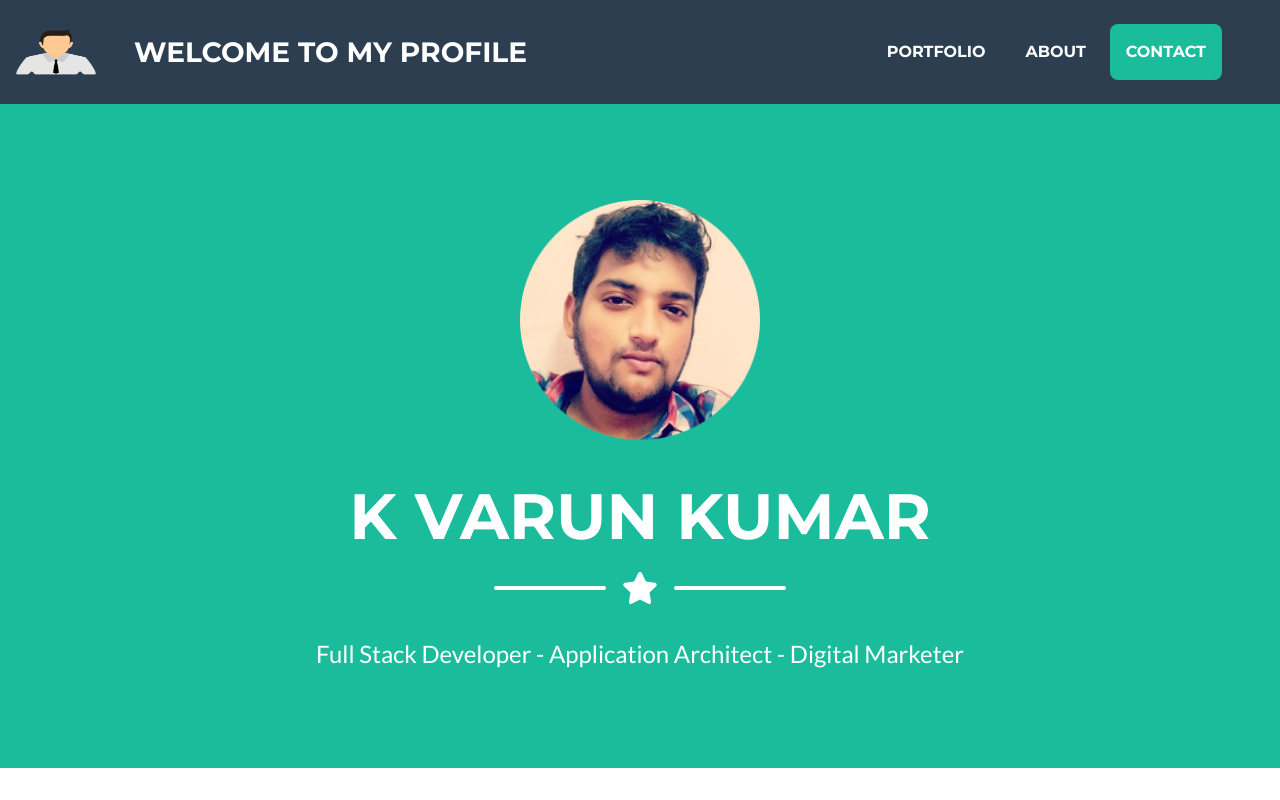
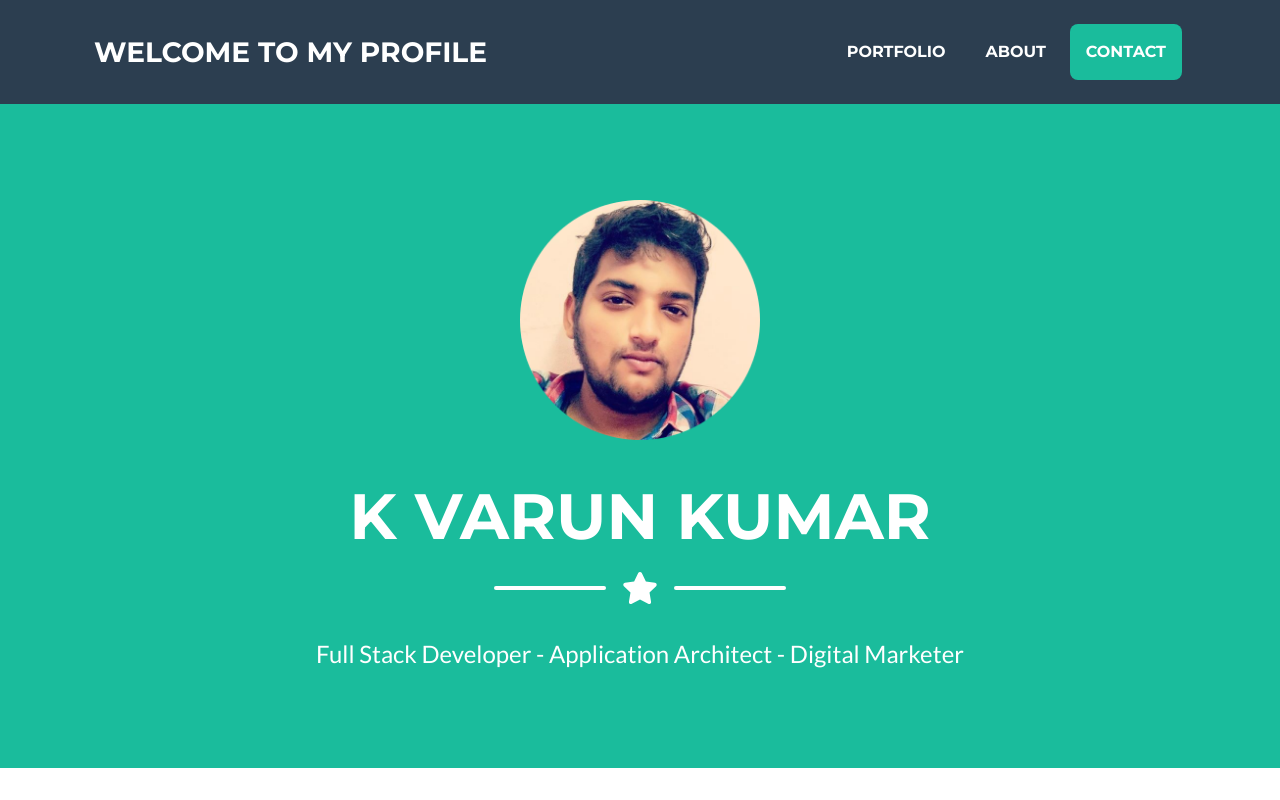
Before and after one commit to vrnkmr111/MyProfile, a website: page dist/index.html in a window 1280 px wide. Shown: the top 800 px of the page. Drawn offline with nearby package versions, Linux system fonts and the light colour scheme.

Commit message:
logo removed

```diff
--- a/dist/index.html
+++ b/dist/index.html
@@ -19,7 +19,7 @@
     <body id="page-top">
         <!-- Navigation-->
         <nav class="navbar navbar-expand-lg bg-secondary text-uppercase fixed-top" id="mainNav">
-            <img rel="icon" type="image/x-icon" src="assets/img/favicon.ico" height="50px" width="80px"/>
+            <!-- <img rel="icon" type="image/x-icon" src="assets/img/favicon.ico" height="50px" width="80px"/> -->
             <div class="container">
                 <a class="navbar-brand js-scroll-trigger" href="#page-top">Welcome to my Profile</a>
                 <button class="navbar-toggler navbar-toggler-right text-uppercase font-weight-bold bg-primary text-white rounded" type="button" data-toggle="collapse" data-target="#navbarResponsive" aria-controls="navbarResponsive" aria-expanded="false" aria-label="Toggle navigation">
```
